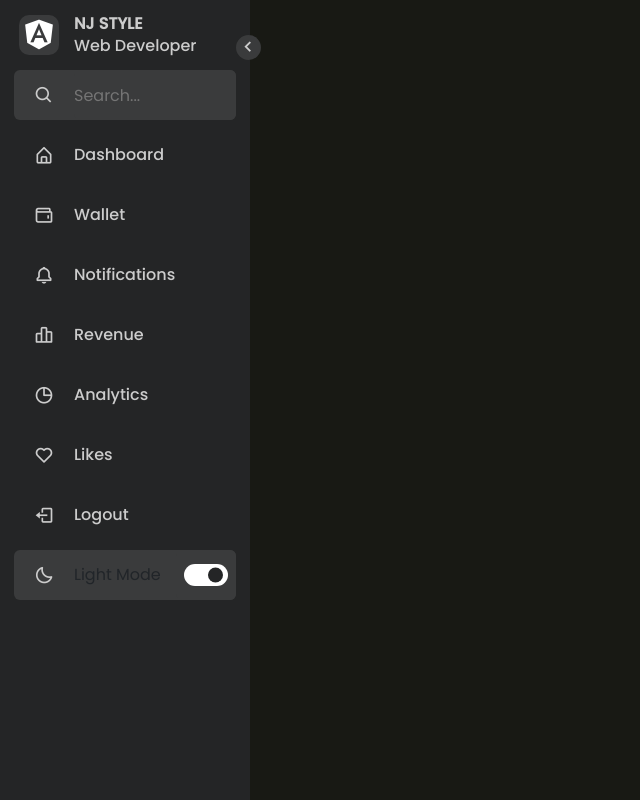
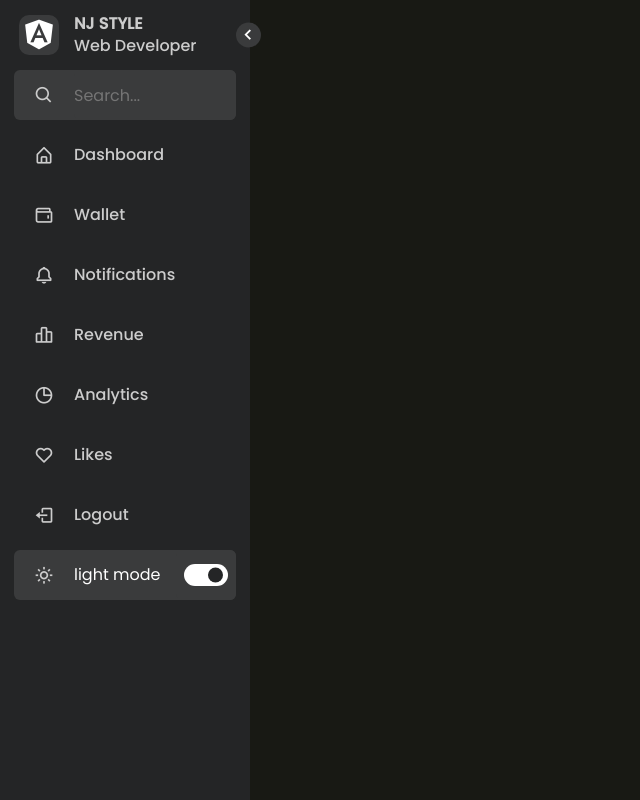
Before and after one commit to Nishkarsh-Jain/Awesome-Navbars, an Angular app: page / in a window 1280 px wide. Both pictures are taken after a click on the element 206 px from the left and 575 px from the top of the page. Shown: the whole page, without its empty margins (0-640 px from the left). Built offline with nearby package versions, Linux system fonts and the light colour scheme.

Commit message:
navbar2 developmengt

```diff
--- a/src/app/app.component.html
+++ b/src/app/app.component.html
@@ -14,13 +14,17 @@
       referrerpolicy="no-referrer"
     />
     <!-- === Boxicon === -->
-    <link href='https://unpkg.com/boxicons@2.1.4/css/boxicons.min.css' rel='stylesheet'>
+    <link
+      href="https://unpkg.com/boxicons@2.1.4/css/boxicons.min.css"
+      rel="stylesheet"
+    />
     <!-- === Poppins === -->
     <!-- <style> @import url('https://fonts.googleapis.com/css2?family=Lato&family=Poppins:wght@300;400;500&display=swap'); </style> -->
   </head>
   <body>
-<!-- <app-navbar1></app-navbar1> -->
-<!-- <app-side-navbar1></app-side-navbar1> -->
-<app-side-navbar2></app-side-navbar2>
+    <!-- <app-navbar1></app-navbar1> -->
+    <!-- <app-side-navbar1></app-side-navbar1>
+  <app-demo-test></app-demo-test> -->
+    <app-side-navbar2></app-side-navbar2>
   </body>
 </html>
--- /dev/null
+++ b/src/app/demo-test/demo-test.component.html
@@ -0,0 +1,9 @@
+<button class="btn btn-info" (click)="onClick()">Click</button>
+<span *ngIf="value">Hello</span>
+<br />
+<br />
+
+<span *ngIf="value; else darkBlock" class="mode_text nav_text">light mode</span>
+<ng-template #darkBlock>
+  <span class="mode_text nav_text">dark mode</span>
+</ng-template>
--- /dev/null
+++ b/src/app/demo-test/demo-test.component.ts
@@ -0,0 +1,17 @@
+import { Component, OnInit } from '@angular/core';
+
+@Component({
+  selector: 'app-demo-test',
+  templateUrl: './demo-test.component.html',
+  styleUrls: ['./demo-test.component.css'],
+})
+export class DemoTestComponent implements OnInit {
+  value: boolean = false;
+  constructor() {}
+  modeStatus: boolean = false;
+  ngOnInit() {}
+
+  onClick() {
+    this.value = !this.value;
+  }
+}
--- a/src/app/side-navbar2/side-navbar2.component.css
+++ b/src/app/side-navbar2/side-navbar2.component.css
@@ -108,10 +108,7 @@ body {
 .sidebar.toggleSidebar header .toggleBtn {
   transform: translateY(-50%);
 }
-body.dark .sidebar header .toggleBtn {
-  transform: rotate(180deg);
-  color: var(--text-color);
-}
+
 .sidebar .search_box {
   background: var(--primary-color-light);
   border-radius: 6px;
@@ -171,6 +168,12 @@ body.dark .sidebar li a:hover .text {
 .menu_bar .mode i.sun {
   opacity: 0;
 }
+body.dark .menu_bar .mode i.sun {
+  opacity: 1;
+}
+body.dark .menu_bar .mode i.moon {
+  opacity: 0;
+}
 .menu_bar .mode .toggle_switch {
   position: absolute;
   right: 0;
@@ -183,8 +186,8 @@ body.dark .sidebar li a:hover .text {
   cursor: pointer;
   background: var(--primary-color-light);
 }
-body.dark .mode_text {
-  background: var(--primary-color-light);
+body.dark .mode {
+  color: white;
 }
 .toggle_switch .switch {
   position: relative;
--- a/src/app/side-navbar2/side-navbar2.component.html
+++ b/src/app/side-navbar2/side-navbar2.component.html
@@ -68,10 +68,17 @@
         </li>
         <li class="mode">
           <div class="moon_sun">
-            <i class="bx bx-moon icon moon"></i>
-            <i class="bx bx-sun icon sun"></i>
+            <i *ngIf="modeStatus; else darkIcon" class="bx bx-sun icon sun"></i>
+            <ng-template #darkIcon
+              ><i class="bx bx-moon icon moon"></i
+            ></ng-template>
           </div>
-          <span class="mode_text nav_text">{{ mode }}</span>
+          <span *ngIf="modeStatus; else darkBlock" class="mode_text nav_text"
+            >light mode</span
+          >
+          <ng-template #darkBlock>
+            <span class="mode_text nav_text">dark mode</span>
+          </ng-template>
           <div class="toggle_switch" (click)="onModeSwitch()">
             <span class="switch"></span>
           </div>
--- a/src/app/side-navbar2/side-navbar2.component.ts
+++ b/src/app/side-navbar2/side-navbar2.component.ts
@@ -20,10 +20,6 @@ export class SideNavbar2Component implements OnInit {
 
   onModeSwitch() {
     this.bColor = !this.bColor;
-    if (this.bColor) {
-      this.mode = 'Light Mode';
-    } else {
-      this.mode = 'Dark Mode';
-    }
+    this.modeStatus = this.bColor ? true : false;
   }
 }
```
Also changed, not shown: src/app/app.module.ts (+8 -1 lines), src/app/demo-test/demo-test.component.css (added).
